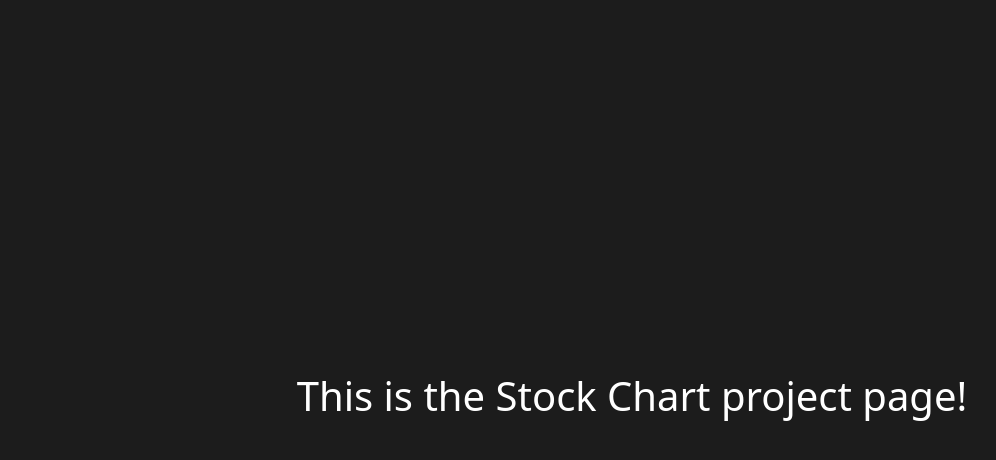
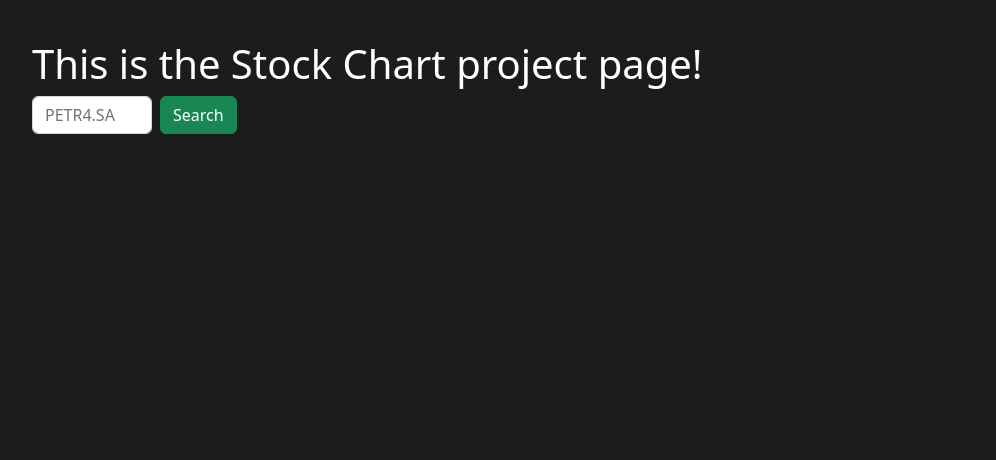
Before and after one commit to NicolasDaniel21/nicolasdaniel21.github.io, a plain HTML site: page pages/stock_chart.html in a window 1280 px wide. Shown: the whole page, without its empty margins (8-1004 px from the left). Drawn offline with nearby package versions, Linux system fonts and the light colour scheme.

Commit message:
Added a form to search for the stock and a button to send (with bootstrap)

```diff
--- a/pages/stock_chart.html
+++ b/pages/stock_chart.html
@@ -1,5 +1,6 @@
 <!DOCTYPE html>
 <html lang="en">
+
 <head>
     <link href="https://cdn.jsdelivr.net/npm/bootstrap@5.2.3/dist/css/bootstrap.min.css" rel="stylesheet"
         integrity="sha384-rbsA2VBKQhggwzxH7pPCaAqO46MgnOM80zW1RWuH61DGLwZJEdK2Kadq2F9CUG65" crossorigin="anonymous">
@@ -8,7 +9,17 @@
     <link href="../styles/stock_chart.css" rel="stylesheet">
     <title>Project Page</title>
 </head>
+
 <body>
-    <h1>This is the Stock Chart project page!</h1>
+    <div id="container">
+        <h1>This is the Stock Chart project page!</h1>
+
+        <form class="d-flex" action="" method="POST" id="myForm">
+            <input class="form-control me-2" type="search" id="txtSymbol" placeholder="PETR4.SA" aria-label="Search">
+            <button class="btn btn-success">Search</button>
+        </form>
+    </div>
+
 </body>
+
 </html>
--- a/styles/stock_chart.css
+++ b/styles/stock_chart.css
@@ -4,10 +4,12 @@
 }
 
 html, body {
-    height: 100%;
     display: flex;
-    justify-content: center;
+    flex-direction: column;
+    align-items: flex-start;
     background-color: #1C1C1C;
+    height: 100vh;
+    padding: 20px;
 }
 
 h1 {
@@ -17,3 +19,21 @@ h1 {
     text-align: center;
     align-items: center;
 }
+
+.btn-success {
+    background-color: #198754;
+}
+
+form {
+    display: flex;
+    margin-bottom: 20px;
+    align-items: left;
+}
+
+#txtSymbol {
+    width: 120px;
+}
+
+.d-flex {
+    margin-top: 0;
+}
```
Also changed, not shown: scripts/stock_chart.js (added, +8 -0 lines).
